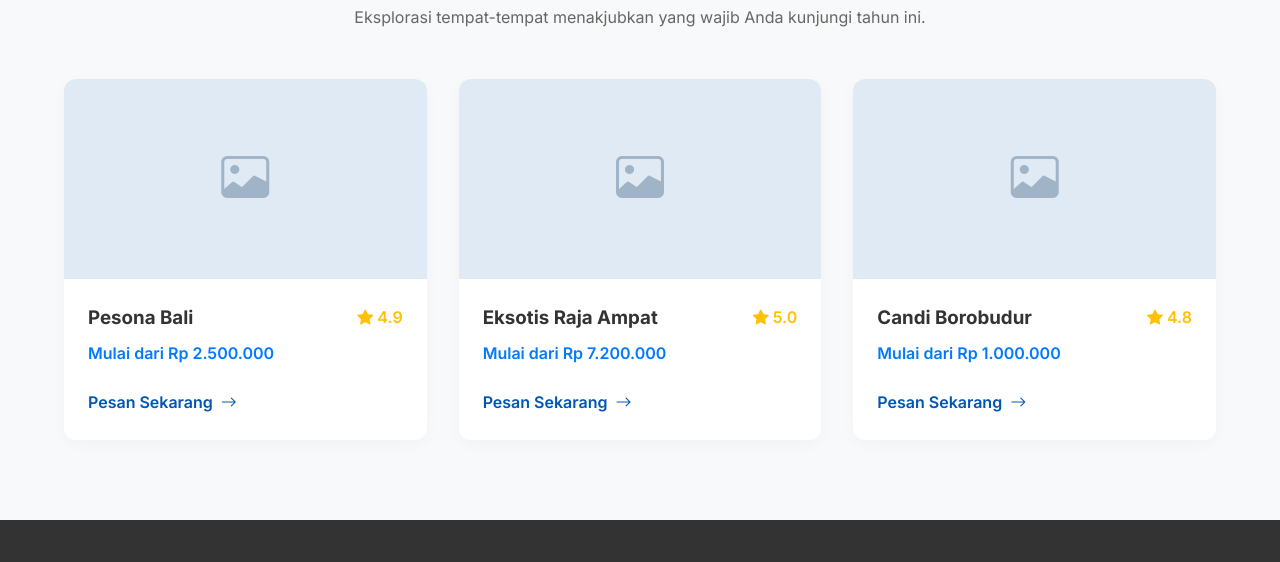
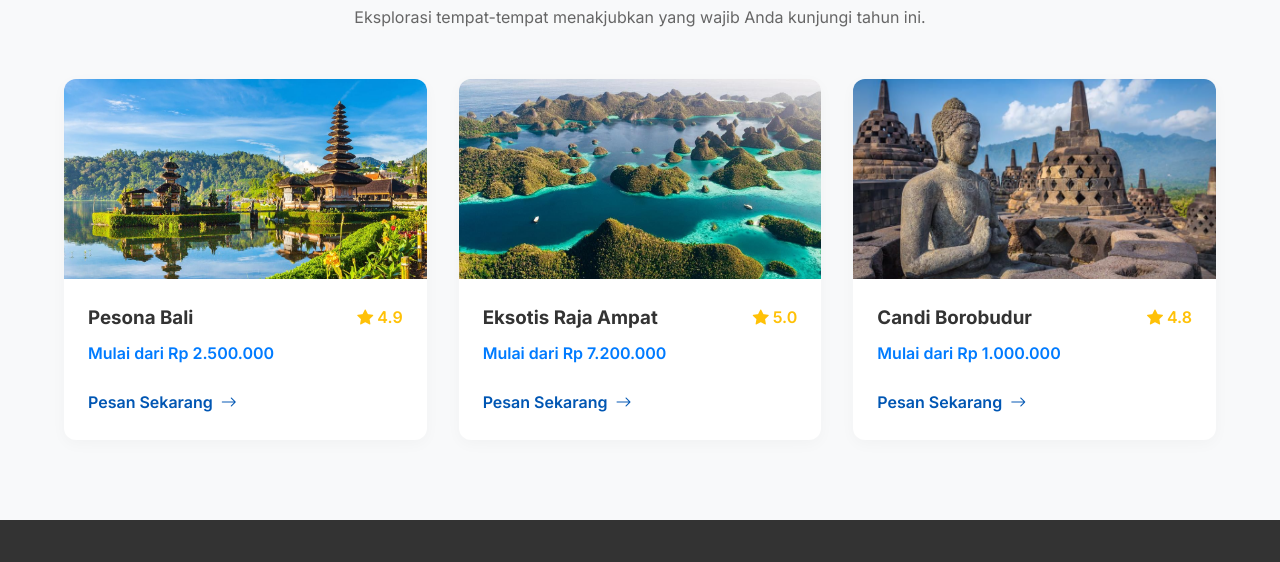
Before and after one commit to Pytom911/landing-page-travel, a plain HTML site: page index.html in a window 1280 px wide. Shown: the part 1384-1946 px from the top of the page. Drawn offline with nearby package versions, Linux system fonts and the light colour scheme.

Commit message:
UPDATE GAMBAR

```diff
--- a/css/style.css
+++ b/css/style.css
@@ -259,9 +259,19 @@ section {
 
 .dest-img {
     height: 200px;
-    display: flex;
-    align-items: center;
-    justify-content: center;
+    overflow: hidden;
+}
+
+.dest-img img {
+    width: 100%;
+    height: 100%;
+    object-fit: cover;
+    display: block;
+    transition: transform 0.4s ease;
+}
+
+.dest-card:hover .dest-img img {
+    transform: scale(1.05);
 }
 
 .dest-info {
--- a/index.html
+++ b/index.html
@@ -83,9 +83,8 @@
         </div>
         <div class="destinations-grid">
             <div class="dest-card">
-                <div class="dest-img" style="background-color: #e0eaf5;">
-                    <!-- Placeholder untuk gambar (bisa diganti tag img) -->
-                    <i class="bi bi-image text-muted" style="font-size: 3rem; color: #a0b4c7;"></i>
+                <div class="dest-img">
+                    <img src="asset/pesonaBali.jpg" alt="Pesona Bali">
                 </div>
                 <div class="dest-info">
                     <div class="dest-header">
@@ -97,8 +96,8 @@
                 </div>
             </div>
             <div class="dest-card">
-                <div class="dest-img" style="background-color: #e0eaf5;">
-                    <i class="bi bi-image text-muted" style="font-size: 3rem; color: #a0b4c7;"></i>
+                <div class="dest-img">
+                    <img src="asset/rajaAmpat.jpg" alt="Eksotis Raja Ampat">
                 </div>
                 <div class="dest-info">
                     <div class="dest-header">
@@ -110,8 +109,8 @@
                 </div>
             </div>
             <div class="dest-card">
-                <div class="dest-img" style="background-color: #e0eaf5;">
-                    <i class="bi bi-image text-muted" style="font-size: 3rem; color: #a0b4c7;"></i>
+                <div class="dest-img">
+                    <img src="asset/candiBorobudur.jpg" alt="Candi Borobudur">
                 </div>
                 <div class="dest-info">
                     <div class="dest-header">
```
